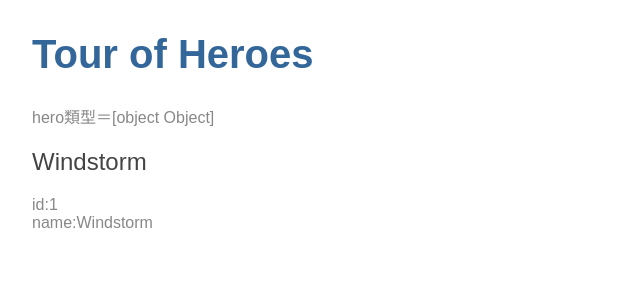
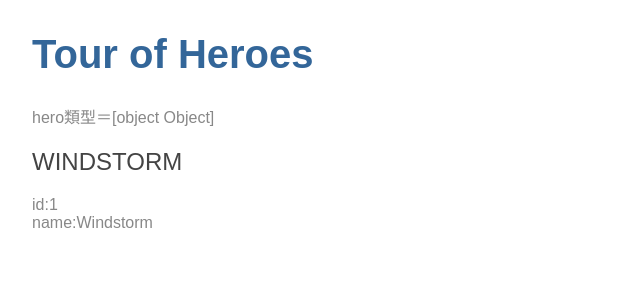
Before and after one commit to Yoya-Ng/angular, an Angular app: page / in a window 1280 px wide. Shown: the top 300 px of the page, without its empty margins (0-640 px from the left). Built offline with nearby package versions, Linux system fonts and the light colour scheme.

Commit message:
文字大寫話，（ | ）的右邊是管道操作符號
管道 是格式化字符串、金额、日期和其它显示数据的好办法。 Angular 发布了一些内置管道，而且你还可以创建自己的管道。

```diff
--- a/src/app/heroes/heroes.component.html
+++ b/src/app/heroes/heroes.component.html
@@ -1,5 +1,5 @@
 hero類型＝{{h}}
 
-<h2>{{h.name}}</h2>
+<h2>{{h.name | uppercase}}</h2>
 <div><span>id:</span>{{h.id}}</div>
 <div><span>name:</span>{{h.name}}</div>
```
